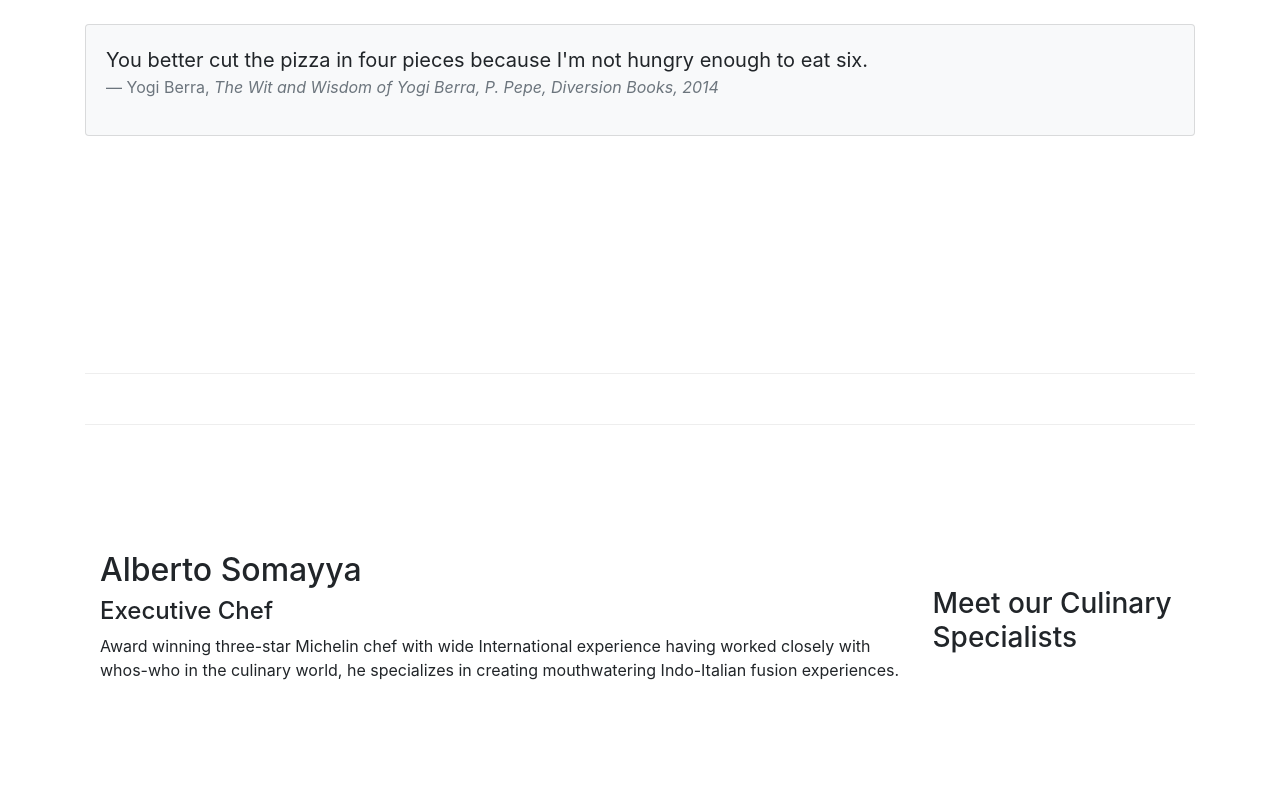
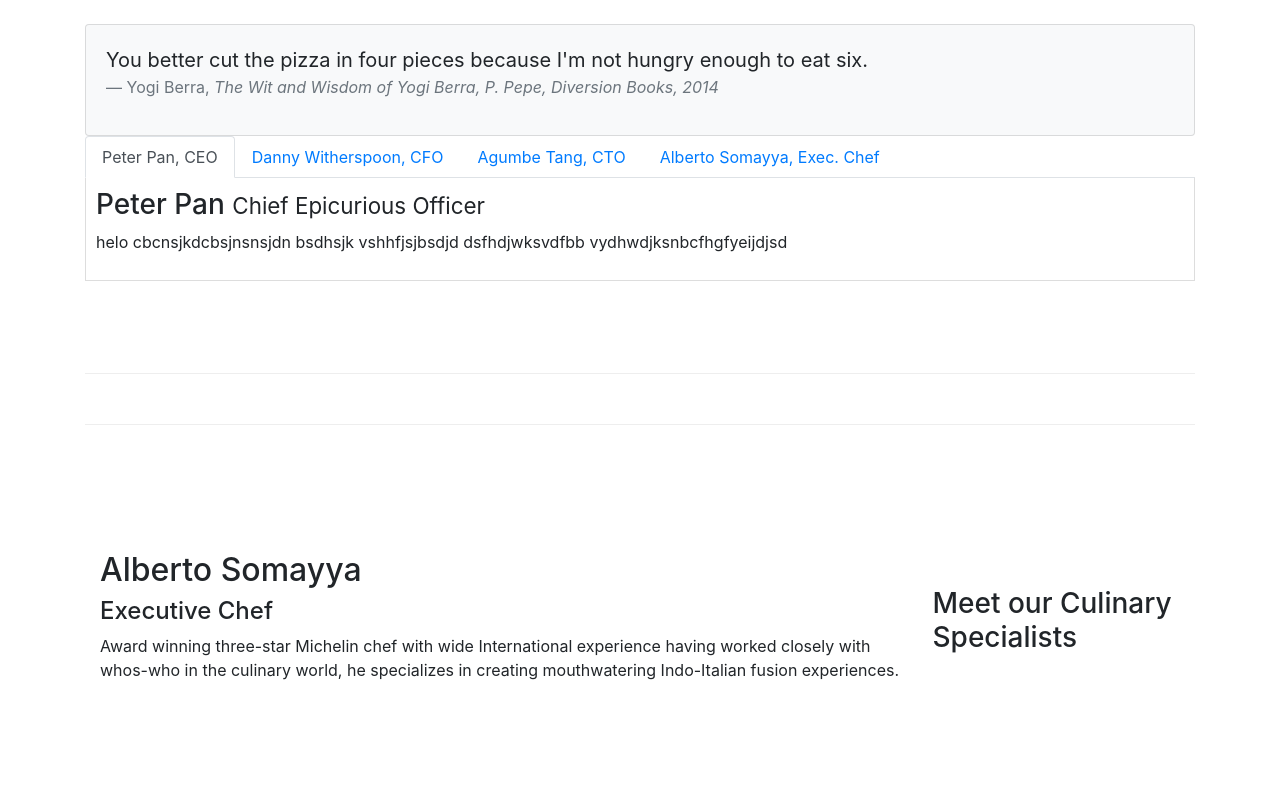
Before and after one commit to RitikaSrivastava11oct/bootstrap, a website: page aboutus.html in a window 1280 px wide. Shown: the part 760-1560 px from the top of the page. Drawn offline with nearby package versions, Linux system fonts and the light colour scheme.

Commit message:
navigation using tabs

```diff
--- a/aboutus.html
+++ b/aboutus.html
@@ -109,10 +109,54 @@
                         </footer>
                     </blockquote>
                 </div>
+                <div>
+                <ul class="nav nav-tabs">
+                  <li class="nav-item">
+                      <a class="nav-link active" href="#peter"
+                      role="tab" data-toggle="tab">Peter Pan, CEO</a>
+                  </li>
+                  <li class="nav-item">
+                      <a class="nav-link" href="#danny" role="tab"
+                      data-toggle="tab">Danny Witherspoon, CFO</a>
+                  </li>
+                  <li class="nav-item">
+                      <a class="nav-link" href="#agumbe"role="tab"
+                      data-toggle="tab">Agumbe Tang, CTO</a>
+                  </li>
+                  <li class="nav-item">
+                      <a class="nav-link" href="#alberto" role="tab"
+                      data-toggle="tab">Alberto Somayya, Exec. Chef</a>
+                  </li>
+                </ul>
+                <div class="tab-content">
+                     <div role="tabpanel" class="tab-pane fade show active" id="peter">
+                        <h3>Peter Pan <small>Chief Epicurious Officer</small></h3>
+                        <p> helo cbcnsjkdcbsjnsnsjdn bsdhsjk vshhfjsjbsdjd dsfhdjwksvdfbb vydhwdjksnbcfhgfyeijdjsd </p>
+                    </div>
+                    <div role="tabpanel" class="tab-pane fade " id="danny">
+                        <h3>Danny Witherspoon, <small>Chief Epicurious Officer</small></h3>
+                        <p> dvnsc bsdjnsddc bcsjndsksk bcdjsdkkd hfjsjbsdjd dsfhdjwksvdfbb vydhwdjksnbcfhgfyeijdjsd </p>
+                    </div>
+                    <div role="tabpanel" class="tab-pane fade " id="agumbe">
+                        <h3>Agumbe Tang<small>Chief Epicurious Officer</small></h3>
+                        <p> dbcsdjsk  hsjjksaxkx chkkccdsjsjdidewuy fjsjbsdjd dsfhdjwksvdfbb vydhwdjksnbcfhgfyeijdjsd </p>
+                    </div>
+                    <div role="tabpanel" class="tab-pane fade " id="alberto">
+                        <h3>Alberto Somayya <small>Chief Epicurious Officer</small></h3>
+                        <p> kalskaidhh akjsdg msdjcdhikjbcbhhuwkd dhsjk vshhfjsjbsdjd dsfhdjwksvdfbb vydhwdjksnbcfhgfyeijdjsd </p>
+                    </div>
+
+
+                </div>
+
+                </div>
+
             </div>
+
         </div>
 
         <div class="row row-content align-items-center">
+
             <div  class="col-12 col-sm-4 order-sm-last col-md-3">
                 <h3>Meet our Culinary Specialists</h3>
             </div>
@@ -181,7 +225,7 @@
             <div class="row">
                 <div class="col-4 offset-1 col-sm-2">
                     <h5>Links</h5>
-                    <ul>
+                    <ul class="list-unstyled">
                         <li><a href="#">Home</a></li>
                         <li><a href="#">About</a></li>
                         <li><a href="#">Menu</a></li>
--- a/css/styles.css
+++ b/css/styles.css
@@ -35,3 +35,10 @@ body{
 .navbar-dark {
      background-color: #512DA8;
 }
+
+.tab-content {
+    border-left: 1px solid #ddd;
+    border-right: 1px solid #ddd;
+    border-bottom: 1px solid #ddd;
+    padding: 10px;
+}
```
Also changed, not shown: index.html (+1 -1 lines).
